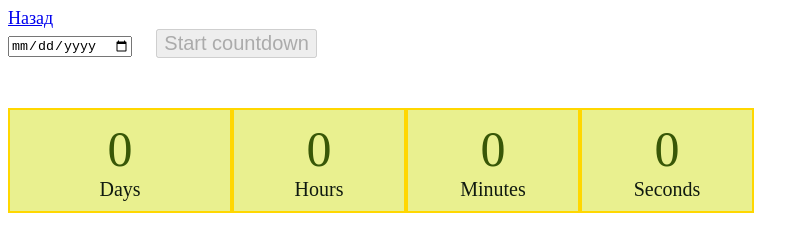
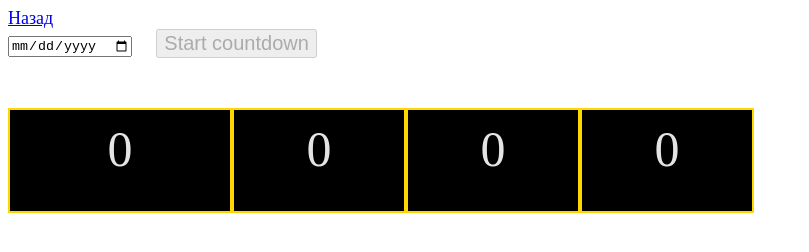
Before and after one commit to Ishidzuka/goit-js-hw-11, a website built with Parcel: page src/timer.html in a window 1280 px wide. Shown: the whole page, without its empty margins (0-809 px from the left). Built offline with nearby package versions, Linux system fonts and the light colour scheme; some packages are replaced by stand-ins of ours.

Commit message:
timer styles

```diff
--- a/src/timer.html
+++ b/src/timer.html
@@ -16,24 +16,24 @@
 
         <div class="timer" style="display: flex; margin-top: 50px;">
             <div class="field"
-                style="display: flex; flex-direction: column; align-items: center; background-color: rgb(233, 240, 143); padding: 10px; border: 2px solid gold; min-width: 200px">
-                <span class="value" data-days style="font-size: 50px; color: rgb(56, 87, 7)">0</span>
-                <span class="label" style="font-size: 20px; color: rgb(16, 26, 16)">Days</span>
+                style="display: flex; flex-direction: column; align-items: center; background-color: rgb(0, 0, 0); padding: 10px; border: 2px solid gold; min-width: 200px">
+                <span class="value" data-days style="font-size: 50px; color: rgb(228, 228, 228)">0</span>
+                <span class="label" style="font-size: 20px; color: rgb(0, 0, 0)">Days</span>
             </div>
             <div class="field"
-                style="display: flex; flex-direction: column; align-items: center; background-color: rgb(233, 240, 143); padding: 10px; border: 2px solid gold; min-width: 150px">
-                <span class="value" data-hours style="font-size: 50px; color: rgb(56, 87, 7)">0</span>
-                <span class="label" style="font-size: 20px; color: rgb(16, 26, 16)">Hours</span>
+                style="display: flex; flex-direction: column; align-items: center; background-color: rgb(0, 0, 0); padding: 10px; border: 2px solid gold; min-width: 150px">
+                <span class="value" data-hours style="font-size: 50px; color: rgb(228, 228, 228)">0</span>
+                <span class="label" style="font-size: 20px; color: rgb(0, 0, 0)">Hours</span>
             </div>
             <div class="field"
-                style="display: flex; flex-direction: column; align-items: center; background-color: rgb(233, 240, 143); padding: 10px; border: 2px solid gold; min-width: 150px">
-                <span class="value" data-minutes style="font-size: 50px; color: rgb(56, 87, 7)">0</span>
-                <span class="label" style="font-size: 20px; color: rgb(16, 26, 16)">Minutes</span>
+                style="display: flex; flex-direction: column; align-items: center; background-color: rgb(0, 0, 0); padding: 10px; border: 2px solid gold; min-width: 150px">
+                <span class="value" data-minutes style="font-size: 50px; color: rgb(228, 228, 228)">0</span>
+                <span class="label" style="font-size: 20px; color: rgb(0, 0, 0)">Minutes</span>
             </div>
             <div class="field"
-                style="display: flex; flex-direction: column; align-items: center; background-color: rgb(233, 240, 143); padding: 10px; border: 2px solid gold; min-width: 150px">
-                <span class="value" data-seconds style="font-size: 50px; color: rgb(56, 87, 7)">0</span>
-                <span class="label" style="font-size: 20px; color: rgb(16, 26, 16)">Seconds</span>
+                style="display: flex; flex-direction: column; align-items: center; background-color: rgb(0, 0, 0); padding: 10px; border: 2px solid gold; min-width: 150px">
+                <span class="value" data-seconds style="font-size: 50px; color: rgb(228, 228, 228)">0</span>
+                <span class="label" style="font-size: 20px; color: rgb(0, 0, 0)">Seconds</span>
             </div>
         </div>
     </div>
```
